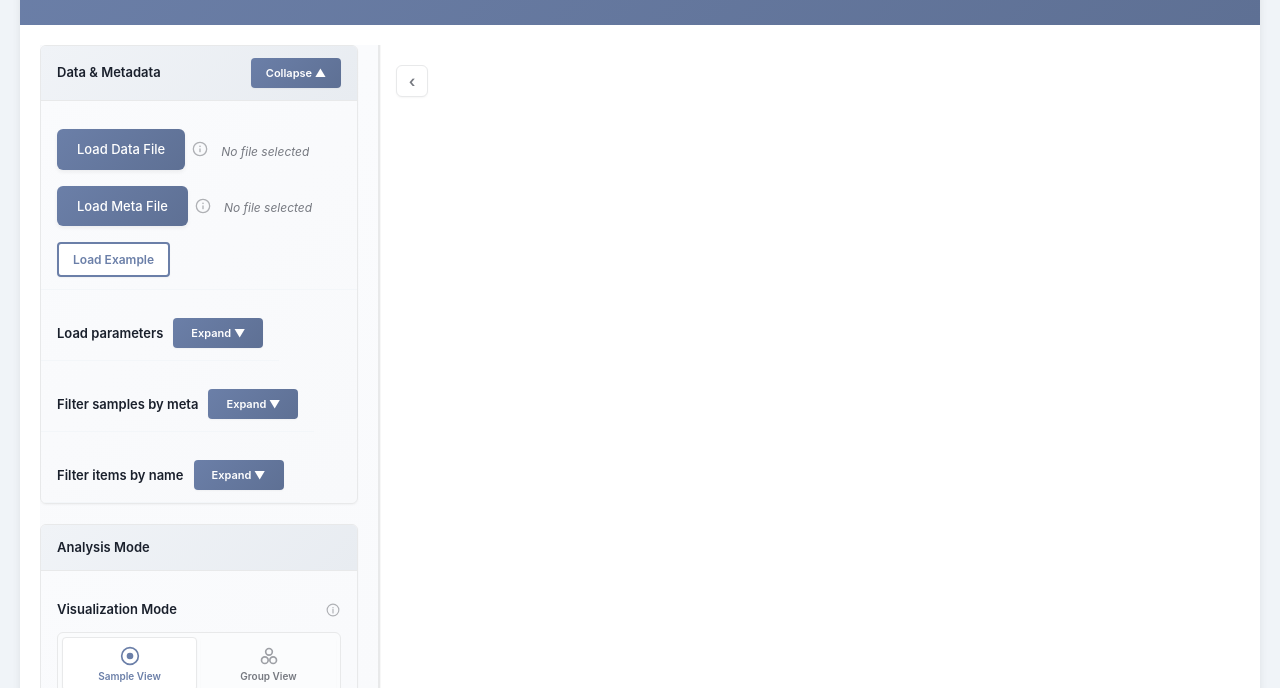
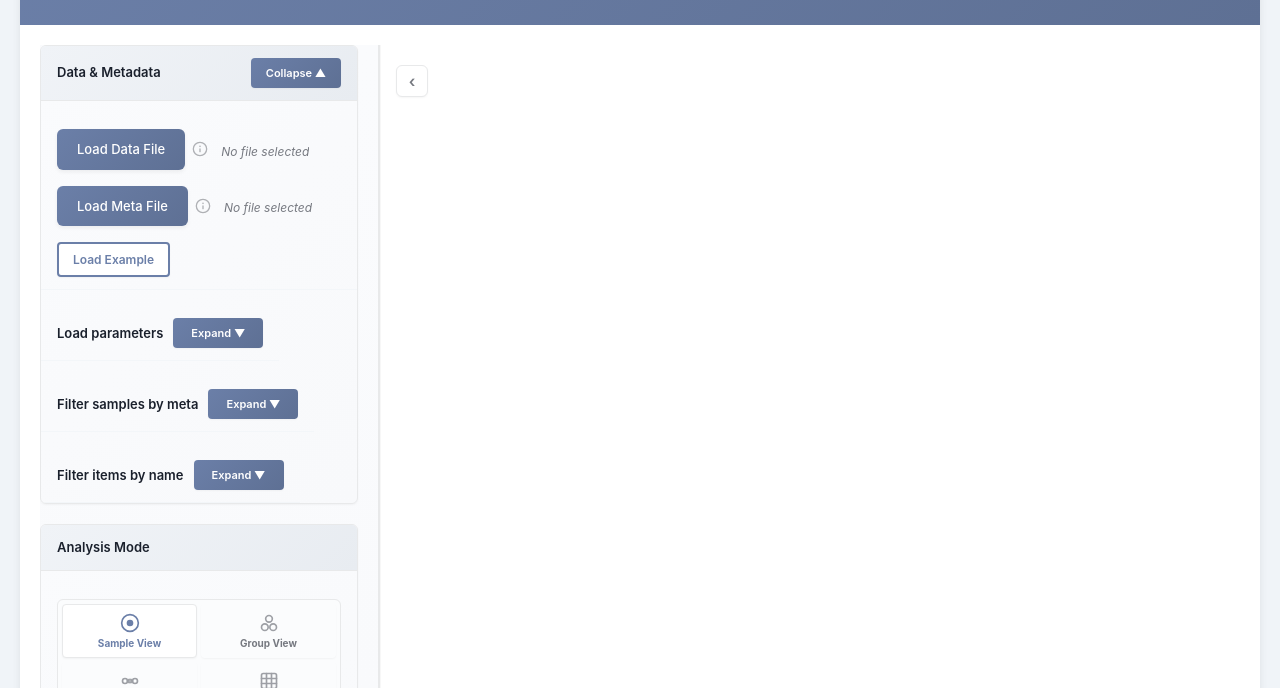
Before and after one commit to byemaxx/MetaTree, a plain HTML site: page index.html in a window 1280 px wide. Shown: the part 112-800 px from the top of the page. Drawn offline with Linux system fonts and the light colour scheme.

Commit message:
optimize: improve layout and styling for mode switcher

```diff
--- a/css/style.css
+++ b/css/style.css
@@ -2825,6 +2825,11 @@ svg {
     white-space: nowrap;
 }
 
+/* Make mode switcher labels bold for clarity */
+.mode-btn span {
+    font-weight: 700;
+}
+
 .mode-btn:hover {
     background: rgba(0, 0, 0, 0.03);
     color: var(--primary-color);
--- a/index.html
+++ b/index.html
@@ -244,19 +244,6 @@
                     <div class="panel-title">Analysis Mode</div>
                     <div class="control-row">
                         <div class="control-group mode-control-group">
-                            <div class="mode-header">
-                                <label>Visualization Mode</label>
-                                <span class="help-icon"
-                                    title="Single: view each sample separately. Group: aggregate samples by metadata. Comparison: compare two groups. Matrix: compare all group pairs.">
-                                    <svg width="14" height="14" viewBox="0 0 24 24" fill="none"
-                                        xmlns="http://www.w3.org/2000/svg" aria-hidden="true">
-                                        <circle cx="12" cy="12" r="10" stroke="currentColor" stroke-width="2" />
-                                        <path d="M12 17v-6" stroke="currentColor" stroke-width="2" stroke-linecap="round" />
-                                        <circle cx="12" cy="8" r="1.2" fill="currentColor" />
-                                    </svg>
-                                </span>
-                            </div>
-
                             <select id="viz-mode" style="display: none;">
                                 <option value="single" selected>Individual samples</option>
                                 <option value="group">Group samples</option>
@@ -264,7 +251,7 @@
                                 <option value="matrix">Comparison matrix</option>
                             </select>
 
-                            <div class="mode-switcher">
+                            <div class="mode-switcher" aria-label="Choose visualization mode">
                                 <button type="button" class="mode-btn active" data-value="single" title="View individual samples">
                                     <svg width="20" height="20" viewBox="0 0 24 24" fill="none" stroke="currentColor" stroke-width="2" stroke-linecap="round" stroke-linejoin="round">
                                         <circle cx="12" cy="12" r="10"></circle>
```
